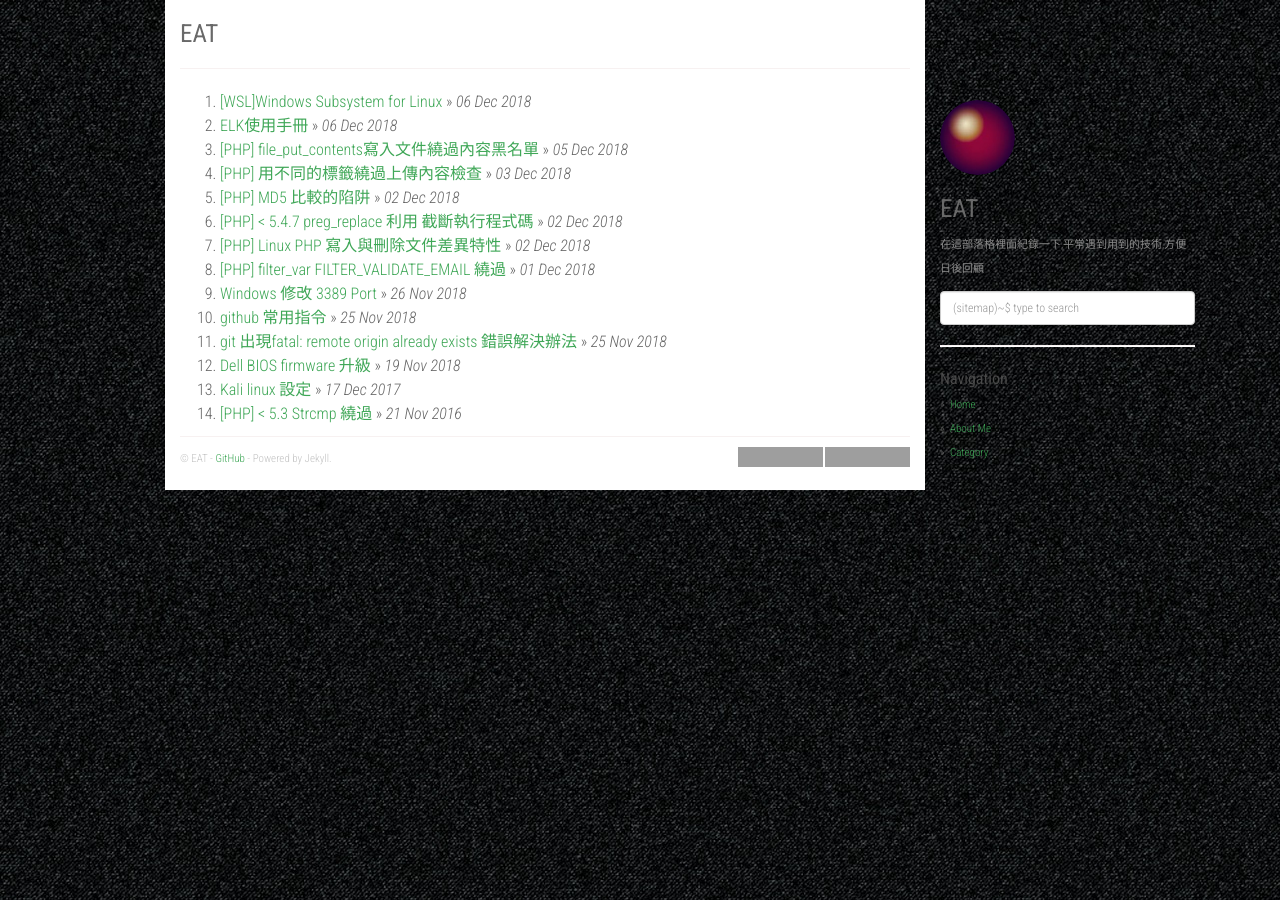
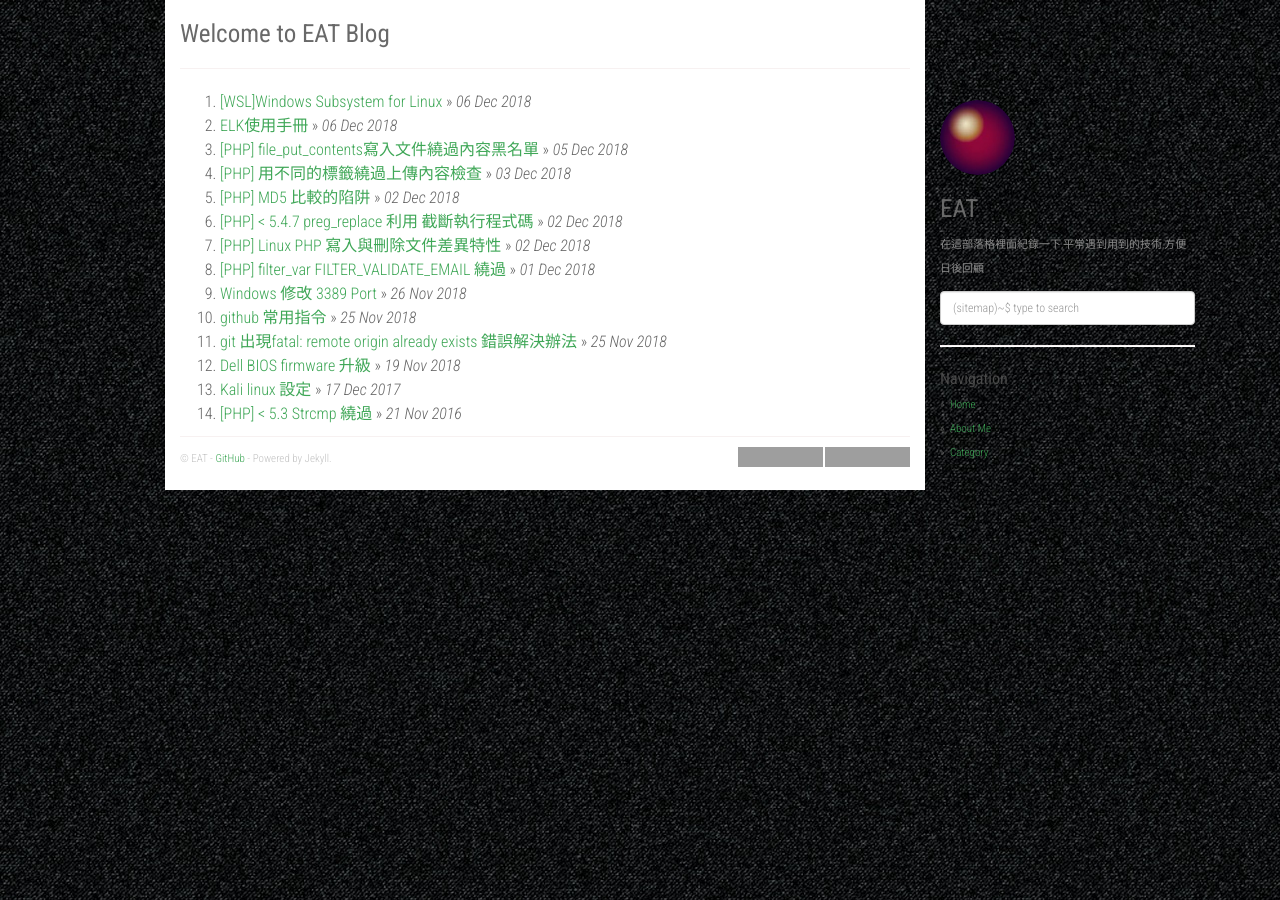
Before and after one commit to dyeat/dyeat.github.io, a Jekyll site: the page built from index.html, in a window 1280 px wide. Built offline with Jekyll 4.4.1, drawn with Linux system fonts in a browser that asks for light colours; nearby versions of some CDN libraries; the list of posts is cut into pages by our own code; grey boxes are pictures that could not be loaded.

Commit message:
update title

```diff
--- a/_config.yml
+++ b/_config.yml
@@ -1,4 +1,4 @@
-title: EAT
+title: Welcome to EAT Blog
 description: This is EAT Blog
 author: EAT
 github: https://github.com/dyeat
```
